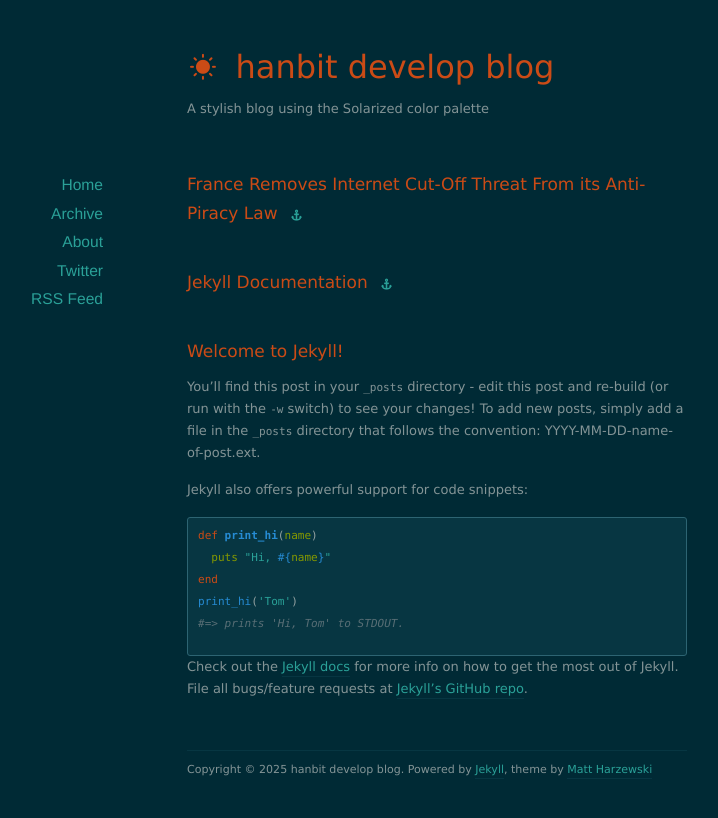
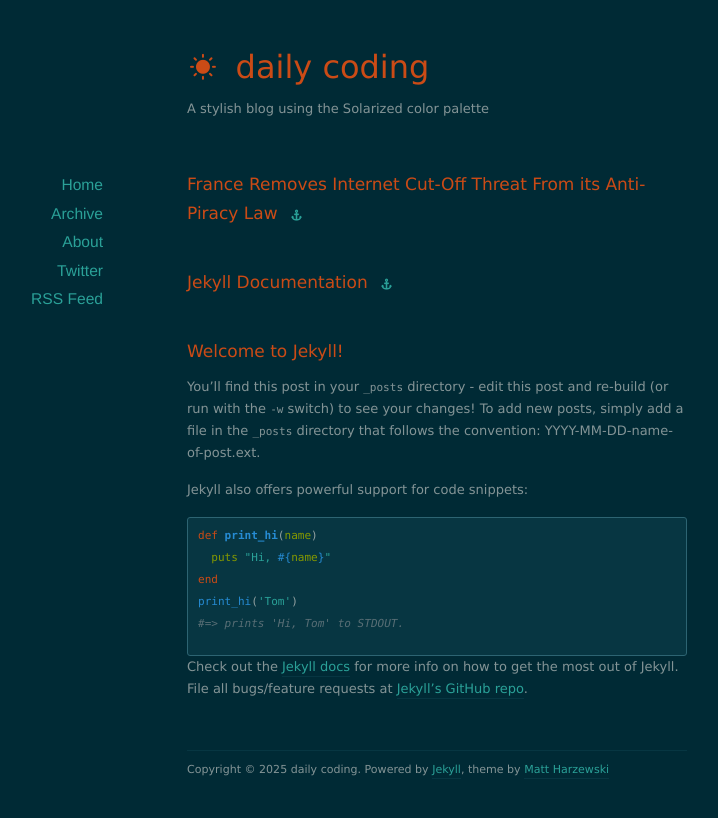
Before and after one commit to gilhanbit/gilhanbit.github.io, a Jekyll site: the page built from index.html, in a window 1280 px wide. Shown: the top 818 px of the page, without its empty margins (203-921 px from the left). Built offline with Jekyll 4.4.1, drawn with Linux system fonts in a browser that asks for light colours; nearby versions of some CDN libraries; the list of posts is cut into pages by our own code.

Commit message:
Update _config.yml

```diff
--- a/_config.yml
+++ b/_config.yml
@@ -1,4 +1,4 @@
-name: hanbit develop blog
+name: daily coding
 url: http://example.org
 description: A stylish blog using the Solarized color palette
 
```
